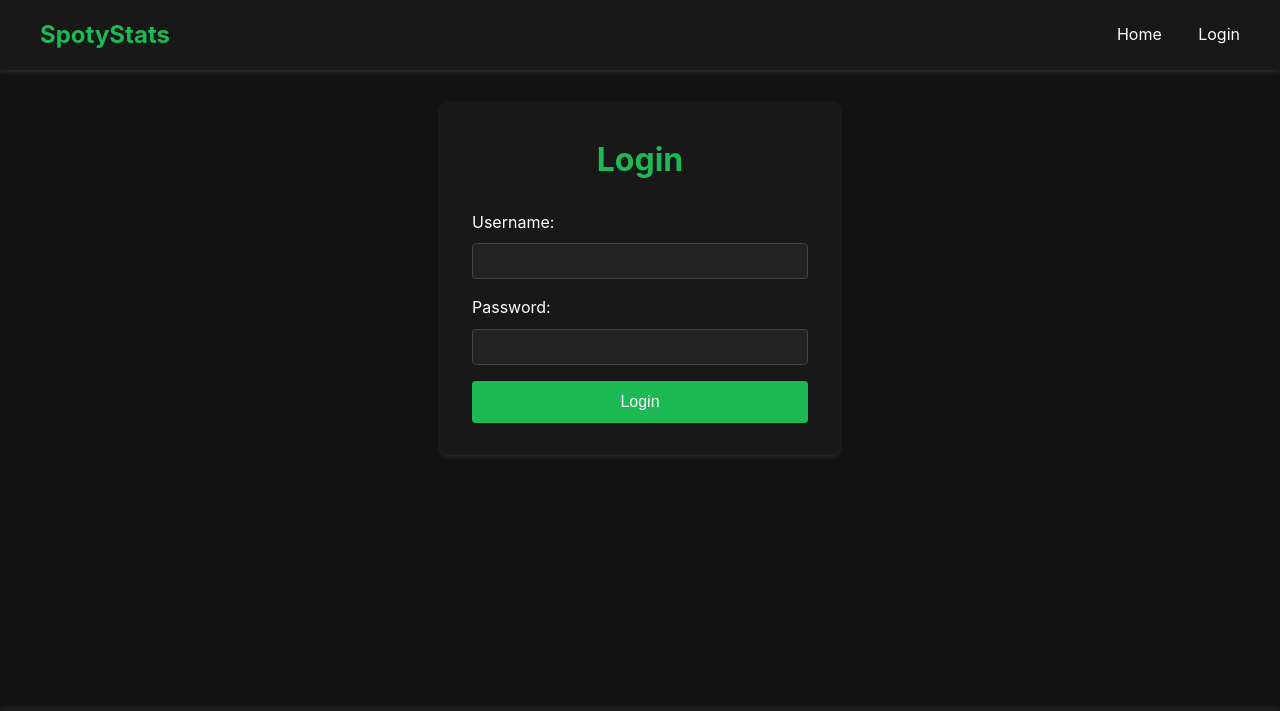
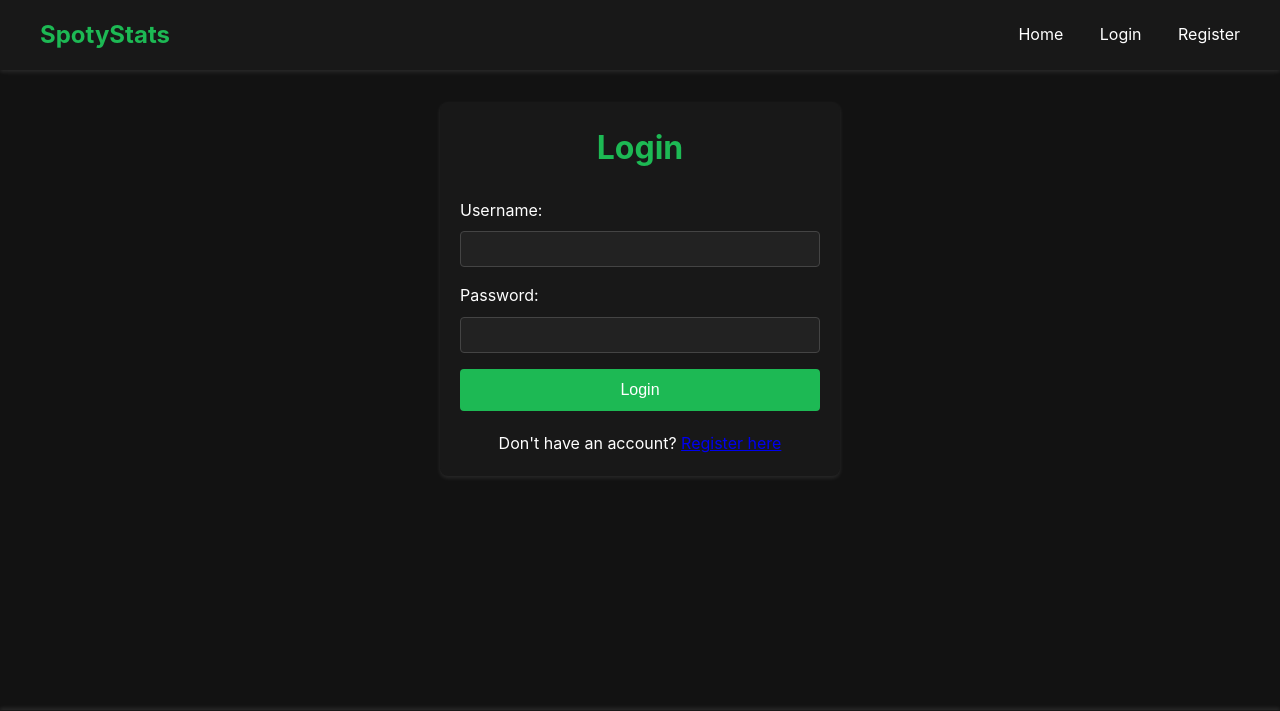
Before and after one commit to caarlos-04/projecteWeb, a Django app: page /login/ in a window 1280 px wide. Shown: the top 711 px of the page. Run offline with Django 5.2, Linux system fonts and the light colour scheme.

Commit message:
Register added to navbar, register also in login page

```diff
--- a/web/static/style.css
+++ b/web/static/style.css
@@ -28,6 +28,8 @@ nav {
 }
 
 .logo {
+    text-decoration: none;
+    cursor: pointer;
     font-size: 1.5rem;
     font-weight: bold;
     color: #1DB954; /* Verde Spotify */
@@ -142,6 +144,9 @@ footer {
 
 .user-actions, .guest-actions {
     display: flex;
+    flex-direction: column;
+    max-width: 100px;
+    margin: 0 auto;
     gap: 1rem;
     justify-content: center;
 }
@@ -196,3 +201,15 @@ footer {
     opacity: 1;
     pointer-events: auto;
 }
+
+.auth-prompt {
+    text-align: center;
+    margin: 20px auto 0;
+    width: 100%;
+}
+
+.login-container {
+    max-width: 400px;
+    margin: 0 auto;
+    padding: 20px;
+}
--- a/web/templates/base.html
+++ b/web/templates/base.html
@@ -17,6 +17,7 @@
                     <a href="{% url 'logout' %}">Logout</a>
                 {% else %}
                     <a href="{% url 'login' %}">Login</a>
+                    <a href="{% url 'register' %}">Register</a>
                 {% endif %}
             </div>
         </nav>
--- a/web/templates/home.html
+++ b/web/templates/home.html
@@ -12,6 +12,7 @@
         <p>Please log in to access our content.</p>
         <div class="guest-actions">
             <a href="{% url 'login' %}" class="button">Login</a>
+            <a href="{% url 'register' %}" class="button">Register</a>
         </div>
     {% endif %}
 </div>
--- a/web/templates/login.html
+++ b/web/templates/login.html
@@ -22,5 +22,8 @@
         {% endif %}
         <button type="submit">Login</button>
     </form>
+    <div class="auth-prompt">
+        <p>Don't have an account? <a href="{% url 'register' %}">Register here</a></p>
+    </div>
 </div>
 {% endblock %}
```
